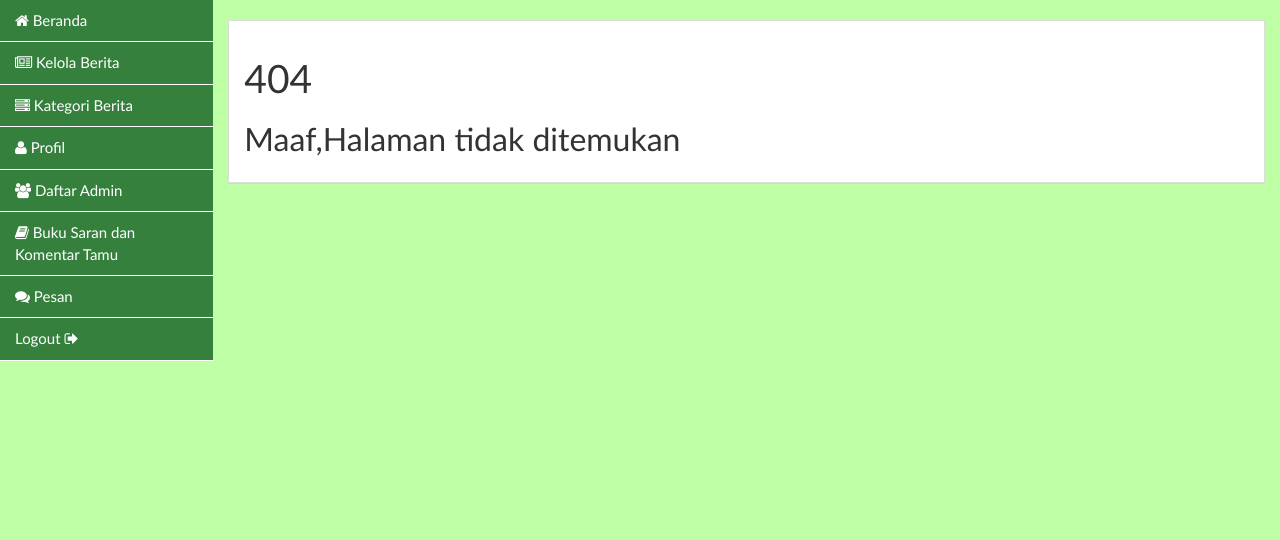
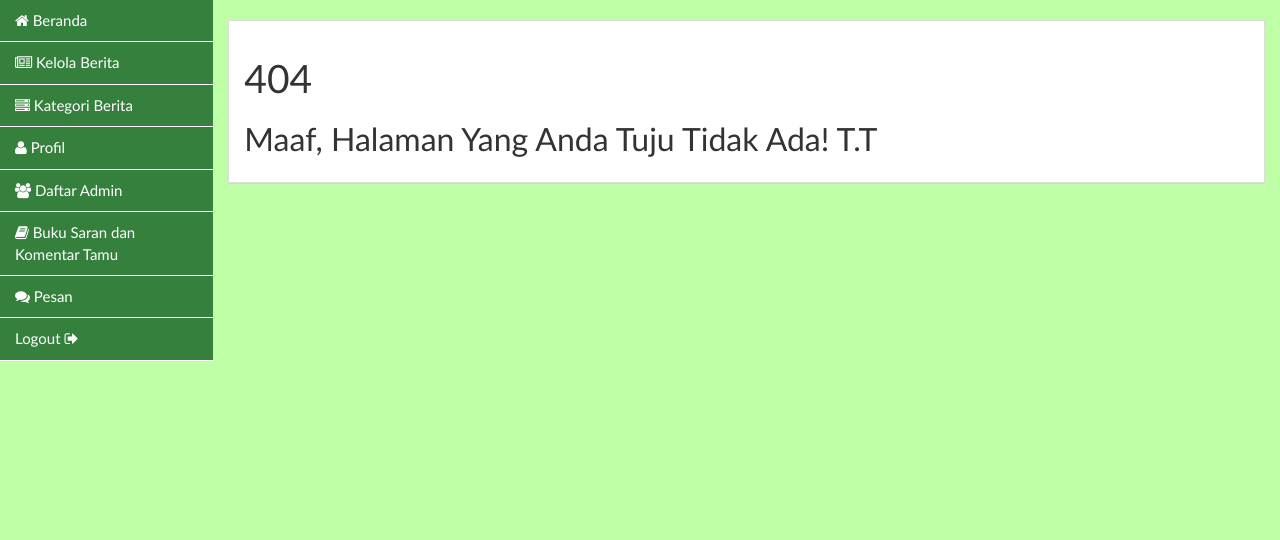
Before and after one commit to Kelompok-5-Tugas-Besar-Pemrograman-Web/Kelompok5, a PHP site: page /kelompok5-main/webadmin/404.php in a window 1280 px wide. Shown: the part 52-592 px from the top of the page. Run offline with PHP 8.4, Linux system fonts and the light colour scheme; a user stored in the database is signed in; some libraries are stand-ins or nearby versions.

Commit message:
Update 404.php

```diff
--- a/webadmin/404.php
+++ b/webadmin/404.php
@@ -8,7 +8,7 @@
 			<div class="panel panel-default">
 				<div class="panel-body not-found">
 					<h1>404</h1>
-					<h2>Maaf,Halaman tidak ditemukan</h2>
+					<h2>Maaf, Halaman Yang Anda Tuju Tidak Ada! T.T</h2>
 				</div>
 			</div>
 		</div>
```
